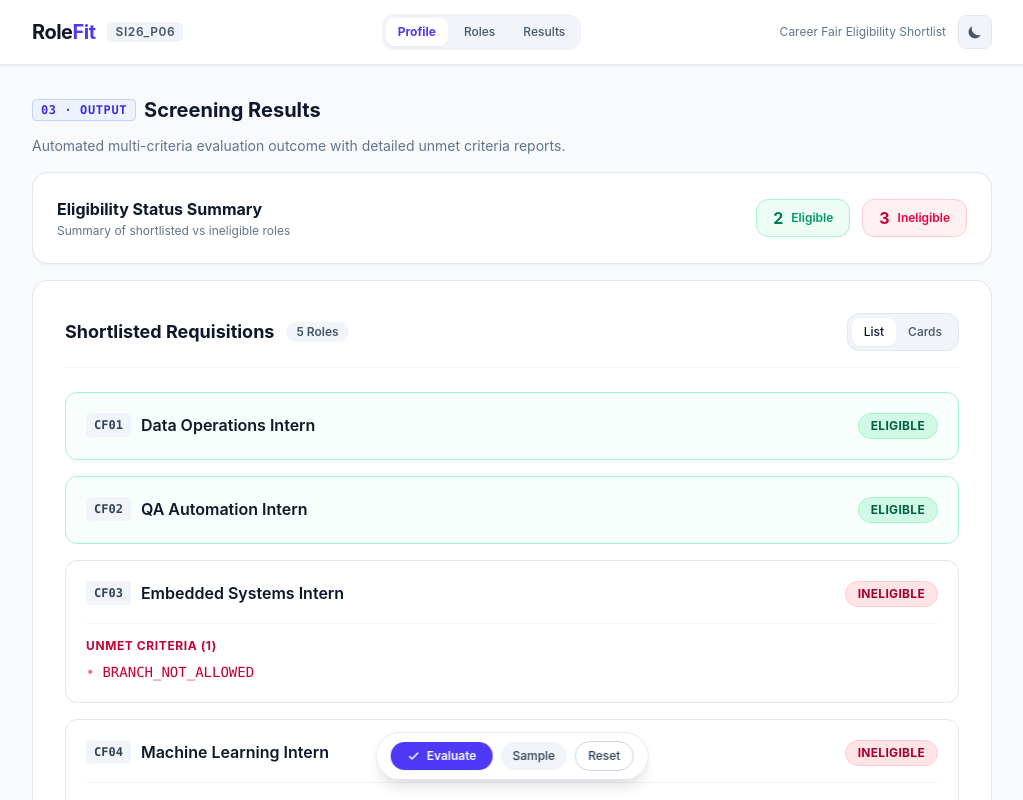
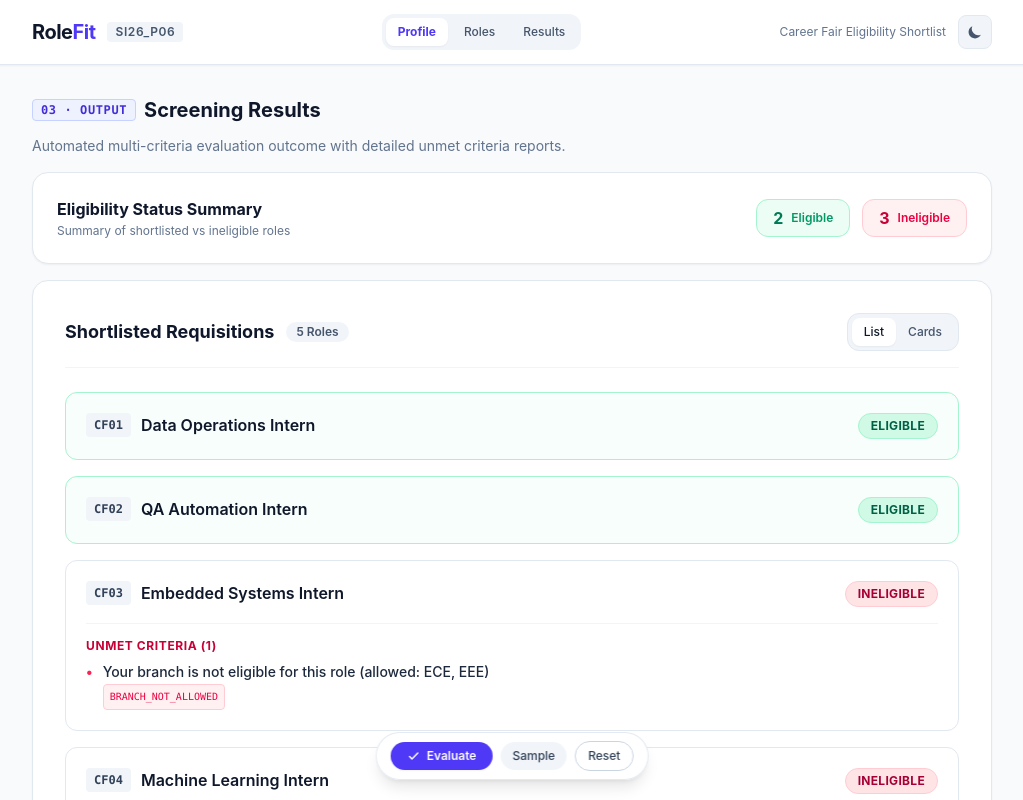
Before and after one commit to ViRUS-0-0/RoleFit, a React (Vite) app: page / in a window 1280 px wide. Both pictures are taken after a click on the button "Evaluate Profile". Shown: the part 1363-2163 px from the top of the page, without its empty margins (128-1151 px from the left). Built offline with nearby package versions, Linux system fonts and the light colour scheme.

Commit message:
Format ineligible criteria errors into candidate-facing sentences

```diff
--- a/src/App.tsx
+++ b/src/App.tsx
@@ -4,6 +4,7 @@ import {
   validateProfile,
   evaluateAll,
   getCounts,
+  formatFailureReason,
   type RawProfileInput,
   type EvaluationResult,
   type EligibilityCounts,
@@ -68,16 +69,27 @@ function ResultsListView({ results }: ResultsViewProps) {
                 <h4 className="text-xs font-bold tracking-wider text-rose-700 dark:text-rose-400 uppercase mb-2">
                   Unmet Criteria ({item.failureReasons.length})
                 </h4>
-                <ul className="space-y-1.5">
-                  {item.failureReasons.map((reason, idx) => (
+                <ul className="space-y-2">
+                  {item.failureReasons.map((reason, idx) => {
+                    const role = FIXED_ROLES.find((r) => r.id === item.roleId);
+                    const formattedMessage = formatFailureReason(reason, role);
+                    return (
                       <li
                         key={idx}
-                      className="text-xs sm:text-sm text-rose-700 dark:text-rose-300 flex items-start space-x-2 font-mono"
+                        className="text-xs sm:text-sm text-rose-700 dark:text-rose-300 flex items-start space-x-2.5"
                       >
-                      <span className="text-rose-400 dark:text-rose-500 select-none">•</span>
-                      <span>{reason}</span>
+                        <span className="text-rose-500 font-bold select-none leading-5">•</span>
+                        <div className="flex-1 leading-5">
+                          <p className="font-medium text-slate-800 dark:text-slate-200">
+                            {formattedMessage}
+                          </p>
+                          <span className="mt-0.5 inline-block font-mono text-[10px] text-rose-600 dark:text-rose-400 bg-rose-50 dark:bg-rose-950/60 px-1.5 py-0.5 rounded border border-rose-200 dark:border-rose-900/60">
+                            {reason}
+                          </span>
+                        </div>
                       </li>
-                  ))}
+                    );
+                  })}
                 </ul>
               </div>
             )}
@@ -131,15 +143,24 @@ function ResultsCardView({ results }: ResultsViewProps) {
                 <div className="text-[11px] font-bold uppercase tracking-wider text-rose-600 dark:text-rose-400 mb-2">
                   Failed Requirements ({item.failureReasons.length})
                 </div>
-                <div className="flex flex-col gap-1.5">
-                  {item.failureReasons.map((reason, idx) => (
-                    <span
+                <div className="flex flex-col gap-2">
+                  {item.failureReasons.map((reason, idx) => {
+                    const role = FIXED_ROLES.find((r) => r.id === item.roleId);
+                    const formattedMessage = formatFailureReason(reason, role);
+                    return (
+                      <div
                         key={idx}
-                      className="text-xs font-mono text-rose-700 dark:text-rose-300 bg-rose-50 dark:bg-rose-950/40 border border-rose-100 dark:border-rose-900/60 px-2.5 py-1 rounded break-all"
+                        className="text-xs p-2.5 rounded-lg bg-rose-50 dark:bg-rose-950/40 text-rose-700 dark:text-rose-300 border border-rose-100 dark:border-rose-900/60 flex flex-col gap-1 leading-relaxed"
                       >
+                        <span className="font-medium text-slate-800 dark:text-slate-200">
+                          {formattedMessage}
+                        </span>
+                        <span className="text-[10px] font-mono text-rose-600 dark:text-rose-400">
                           {reason}
                         </span>
-                  ))}
+                      </div>
+                    );
+                  })}
                 </div>
               </div>
             )}
--- a/src/core/evaluator.ts
+++ b/src/core/evaluator.ts
@@ -354,3 +354,35 @@ export function getCounts(results: EvaluationResult[]): EligibilityCounts {
   }
   return { eligible, ineligible };
 }
+
+/**
+ * Formats a raw evaluation failure reason code into a clear, candidate-facing
+ * sentence from the user's perspective, optionally enriched with role requirements.
+ */
+export function formatFailureReason(reason: string, role?: Role): string {
+  if (reason.startsWith('MISSING_SKILL:')) {
+    const skill = reason.replace('MISSING_SKILL:', '').trim();
+    return `You are missing the required skill: ${skill}`;
+  }
+
+  switch (reason) {
+    case 'BRANCH_NOT_ALLOWED':
+      return role && role.allowedBranches?.length
+        ? `Your branch is not eligible for this role (allowed: ${role.allowedBranches.join(', ')})`
+        : 'Your branch is not eligible for this role';
+    case 'CGPA_BELOW_MINIMUM':
+      return role && typeof role.minCgpa === 'number'
+        ? `Your CGPA is below the minimum required cutoff of ${role.minCgpa.toFixed(1)}`
+        : 'Your CGPA is below the minimum required cutoff';
+    case 'GRADUATION_YEAR_NOT_ALLOWED':
+      return role && role.allowedGraduationYears?.length
+        ? `Your graduation year is not eligible for this role (allowed batches: ${role.allowedGraduationYears.join(', ')})`
+        : 'Your graduation year is not eligible for this role';
+    case 'TOO_MANY_ACTIVE_BACKLOGS':
+      return role && typeof role.maxActiveBacklogs === 'number'
+        ? `Your active backlogs exceed the maximum permitted limit (${role.maxActiveBacklogs} allowed)`
+        : 'Your active backlogs exceed the maximum permitted limit for this role';
+    default:
+      return reason;
+  }
+}
```
Also changed, not shown: 1 other file (tests, documents, lock files or other folders). Lines whose indentation alone changed are shown as unchanged.
